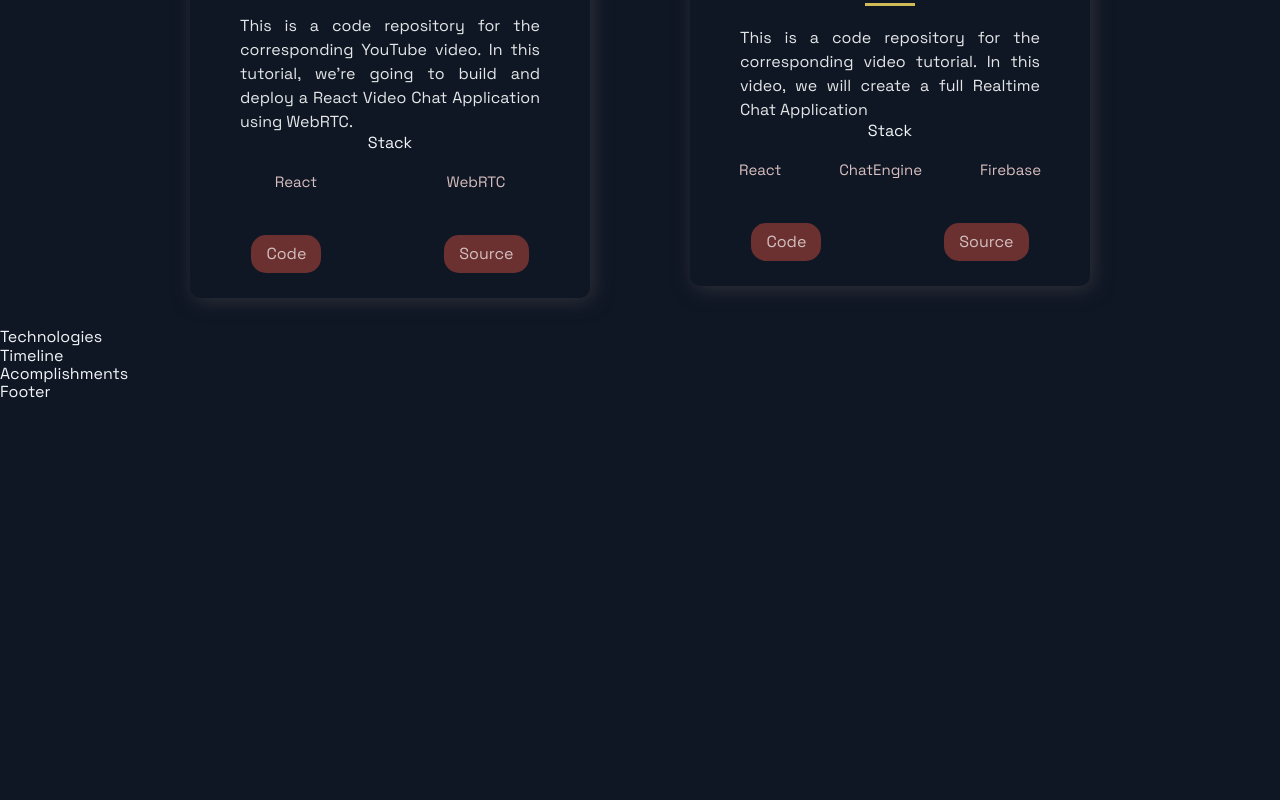
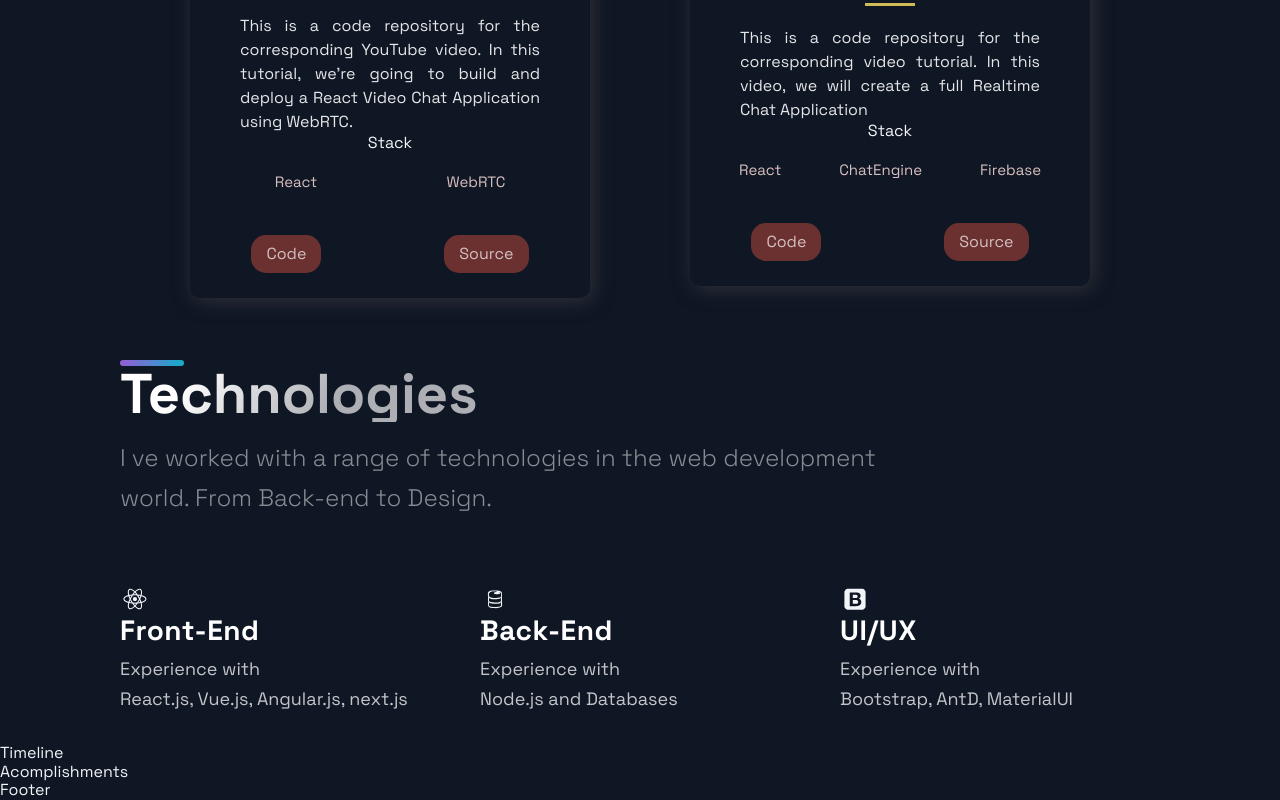
Before and after one commit to paradoxial-composition/portfolio_website--wip-NextJS-, a Next.js app: page / in a window 1280 px wide. Shown: the part 1946-2746 px from the top of the page. Before the commit the page ends 2348 px from the top, so only its background shows below. Built offline with nearby package versions, Linux system fonts and the light colour scheme.

Commit message:
Add Technologies section.

```diff
--- a/src/components/Technologies/Technologies.js
+++ b/src/components/Technologies/Technologies.js
@@ -1,12 +1,49 @@
 import React from 'react';
-import { DiFirebase, DiReact, DiZend } from 'react-icons/di';
+import { DiFirebase, DiReact, DiBootstrap } from 'react-icons/di';
 import { Section, SectionDivider, SectionText, SectionTitle } from '../../styles/GlobalComponents';
 import { List, ListContainer, ListItem, ListParagraph, ListTitle } from './TechnologiesStyles';
 
 const Technologies = () =>  (
-  <div>
-    Technologies
-  </div>
+  <Section id="tech">
+    <SectionDivider />
+    <SectionTitle>Technologies</SectionTitle>
+    <SectionText>
+      I ve worked with a range of technologies in the web development world.
+      From Back-end to Design.
+    </SectionText>
+    <List>
+      <ListItem>
+        <DiReact size="3rem" />
+        <ListContainer>
+          <ListTitle>Front-End</ListTitle>
+          <ListParagraph>
+              Experience with <br />
+              React.js, Vue.js, Angular.js, next.js
+          </ListParagraph>
+        </ListContainer>
+      </ListItem>
+      <ListItem>
+        <DiFirebase size="3rem" />
+        <ListContainer>
+          <ListTitle>Back-End</ListTitle>
+          <ListParagraph>
+              Experience with <br />
+              Node.js and Databases
+          </ListParagraph>
+        </ListContainer>
+      </ListItem>
+      <ListItem>
+        <DiBootstrap size="3rem" />
+        <ListContainer>
+          <ListTitle>UI/UX</ListTitle>
+          <ListParagraph>
+              Experience with <br />
+              Bootstrap, AntD, MaterialUI
+          </ListParagraph>
+        </ListContainer>
+      </ListItem>
+    </List>
+  </Section>
 );
 
 export default Technologies;
```
